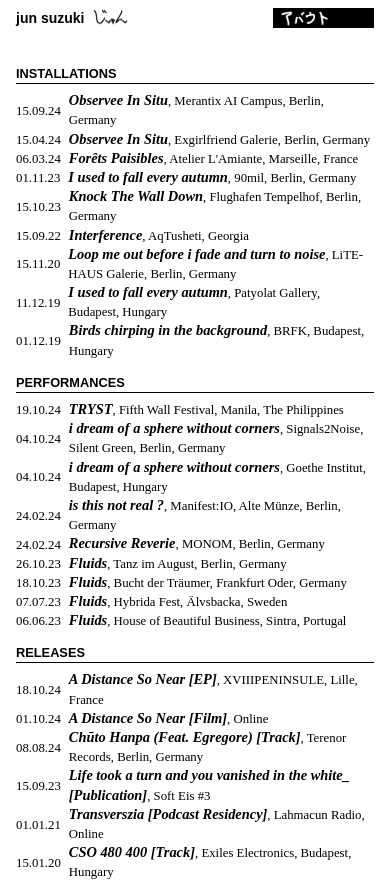
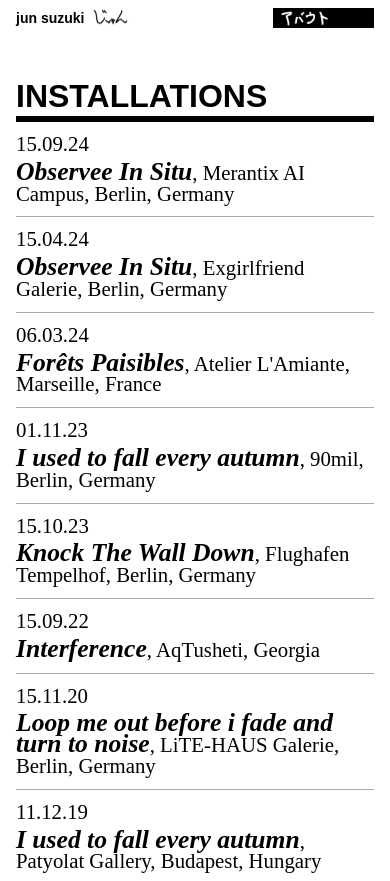
Before and after one commit to szkjn/jiko-shoukai, a SvelteKit app: page / in a window 390 px wide. Shown: the top 881 px of the page. Built offline with nearby package versions, Linux system fonts and the light colour scheme.

Commit message:
Improved mobile view

```diff
--- a/src/components/About.svelte
+++ b/src/components/About.svelte
@@ -16,8 +16,8 @@
     devices, vocals, and field recordings to create a rich tapestry of sound
     that reflects his <span>multicultural heritage</span>. <br /><br />He
     recently published <i>Kuchibiru / クチビル</i>, the first single from his
-    forthcoming album <i>A Distance So Close</i> on XVIIIPENINSULE Records. For
-    the past two years, he has been touring <i>Fluids</i>, a collaboration with
+    debute EP <i>A Distance So Close</i> on XVIIIPENINSULE Records. For the past
+    two years, he has been touring <i>Fluids</i>, a collaboration with
     dancer-choreographer Alvin Collantes, which explores
     <span>cultural and gender identities through body, music and voice</span>,
     in both intimate and established settings in Germany (Tanz im August, Bucht
@@ -26,7 +26,8 @@
     Business). <br /> <br />His installation work has been showcased in
     residencies and exhibitions across Georgia (AqTusheti), Budapest (Patyolat
     Gallery, BRFK), Iceland (Gamli Skoli), and Berlin (Flughafen Tempelhof, Alte
-    Münze, Manifest:IO, Exgirlfirend Gallery, LiTE-HAUS Galerie, 90mil).
+    Münze, Manifest:IO, Exgirlfriend Gallery, Merantix AI Campus, LiTE-HAUS
+    Galerie, 90mil).
   </p>
   <img src="/images/banner.jpg" alt="" />
 </div>
@@ -43,4 +44,11 @@
   span {
     font-weight: 900;
   }
+
+  @media (max-width: 760px) {
+    p {
+      font-size: 1.6rem;
+      line-height: 1.8rem;
+    }
+  }
 </style>
--- a/src/data/projects.ts
+++ b/src/data/projects.ts
@@ -100,13 +100,13 @@ export const projects: Project[] = [
     ]
 },
 {
-    title: 'CSO 480 400 [Track]',
+    title: 'CSO 384 400 [Track]',
     loc: 'Exiles Electronics, Budapest, Hungary',
     category: ['releases'],
     tags: ['releases', 'music', 'compilation'],
     date: '15.01.2020',
     desc: "\nⓘ solidarity compilation for The City is For All (A Város Mindenkié)\n\nThe City is For All is a volunteer based grassroots organization operating in Budapest, in which homeless and non-homeless activists work together for housing rights and social justice. The organization operates as an informal advocacy group.",
-    img: ['antjemina_01.jpg'],
+    img: ['exiles_01.jpg'],
     links: [
         {label: "Bandcamp", url: "https://exiles-electronics.bandcamp.com/track/jun-suzuki-cso-384-400"},
     ]
@@ -215,7 +215,7 @@ export const projects: Project[] = [
     category: ['installations', 'programming'],
     tags: ['collaboration', 'generative_AI', 'interactive', 'programming'],
     date: '15.04.2024',
-    desc: "\n<i>Real-time AI-generated interactive sound installation.\nIn collaboration with new media artist Emilia Gentis.\nCurated by Elena Feijoo and Cathy Bijur, as part of Exgirlfriend Galerie closing event.</i>\n\nIn this installation, visitors confront the intersection of technology and self-perception, approaching a white pedestal to engage with a seemingly simple mechanism: a lone button. Suspended above, a constellation of smartphones dangles, ready to capture a photo of the subject. With a press, the installation whirs to life, capturing an image that becomes the subject of scrutiny by a trinity of AIs. These AIs analyse the image and ultimately judge the participant. Within moments, a synthesized voice, laden with the biases inherent to its programming, delivers a 30-second critique echoing through the exhibition space. Each AI persona, from an ad-targeting algorithm with motives as opaque as they are intrusive, to a surveillance entity quick to assume the worst, offers a unique, if sardonic, perspective on the human condition.\n\nObservee In Situ serves as a mirror reflecting the transformative power and potential perils of our digital age. It’s a reminder of the thin line between transformation and loss of self, urging visitors to ponder the perpetual cycle of reinvention in an era defined by the watchful eyes of technology.",
+    desc: "\n<i>Real-time AI-generated interactive sound installation.\nIn collaboration with new media artist Emilia Gentis.\nCurated by Elena Feijoo and Cathy Bijur, as part of Exgirlfriend Galerie closing event.</i>\n\nIn this installation, visitors confront the intersection of technology and self-perception, approaching a white pedestal to engage with a seemingly simple mechanism: a lone button. Suspended above, a constellation of smartphones dangles, ready to capture a photo of the subject. With a press, the installation whirs to life, capturing an image that becomes the subject of scrutiny by a trinity of AIs. These AIs analyse the image and ultimately judge the participant. Within moments, a synthesized voice, laden with the biases inherent to its programming, delivers a 30-second critique echoing through the exhibition space. Each AI persona, from an ad-targeting algorithm with motives as opaque as they are intrusive, to a surveillance entity quick to assume the worst, offers a unique, if sardonic, perspective on the human condition.\n\n<i>Observee In Situ</i> serves as a mirror reflecting the transformative power and potential perils of our digital age. It’s a reminder of the thin line between transformation and loss of self, urging visitors to ponder the perpetual cycle of reinvention in an era defined by the watchful eyes of technology.",
     img: ['observee_in_situ_02.jpg', 'observee_in_situ_03.jpg'],
     links: [{label: "Instagram Reel", url: "https://www.instagram.com/p/C6nllI7sTSO/"}]
 },
@@ -331,7 +331,7 @@ export const projects: Project[] = [
     category: ['performances'],
     tags: ['performances', 'dance'],
     date: '19.10.2024',
-    desc: "\n<i>Live performance in collaboration with Daloy Dance Company.\nWith the support of The Japan Foundation of Manila.</i>",
-    img: ['tryst_01.jpg']
+    desc: "\n<i>Live performance in collaboration with Daloy Dance Company.\nWith the support of The Japan Foundation of Manila.</i><br/><br/>Daloy Dance Company is a contemporary dance theater group that stands at the intersection of art and activism. Their work is deeply rooted in the embodied histories of the Filipino people, often addressing themes of identity, community, and social transformation. Through their performances, workshops, and community engagements, they seek to create a space where art becomes a catalyst for change, healing, and empowerment.<br/><br/><i>\"Fifth Wall Fest presents Tryst by Daloy Dance Company<br/><br/>A powerful collaboration between Filipino dance marker Ea Torrado, Filipino-Canadian choreographer Alvin Collantes, and Japanese-French sound artist Jun Suzuki. Supported by Japan Foundation Manila, \"Tryst\" delves into power, submission, and identity through a queer lens, challenging societal norms and exploring what it means to exist in a queer world.\"</i>",
+    img: ['tryst_01.jpg', 'tryst_02.jpg']
 },
 ];
--- a/src/routes/+page.svelte
+++ b/src/routes/+page.svelte
@@ -63,19 +63,17 @@
           <div class="project-list py-2 flex flex-col">
             {#each getProjectsByCategory(category) as project}
               <button
-                class="project-header"
+                class="project-header flex flex-row items-center"
                 on:click={() => handleProjectSelect(project)}
               >
-                <div class="flex flex-row items-center">
                 <p class="date pr-2">
                   {formatDateShort(project.date)}
                 </p>
                 <h4>
                   <span class="title">
                     {project.title}
-                    </span>, {project.loc}
+                  </span><span class="loc">, {project.loc}</span>
                 </h4>
-                </div>
               </button>
               {#if selectedProject === project}
                 <div
@@ -111,13 +109,6 @@
     </div>
 
     <div class="right-panel {isAboutVisible ? 'visible' : ''}">
-      <!-- {#if selectedProject}
-        <div class="image-container flex flex-col">
-          {#each selectedProject.img as image}
-            <img src="images/{image}" alt={selectedProject.title} />
-          {/each}
-        </div>
-      {/if} -->
       {#if isAboutVisible}
         <About />
       {/if}
@@ -264,11 +255,29 @@
   }
 
   @media (max-width: 760px) {
+    .category-btn {
+      font-size: 2rem;
+      line-height: 2.5rem;
+      border-bottom: 6px solid black;
+      margin-bottom: 0;
+      padding-top: 1rem;
+    }
+    .project-list {
+      padding: 0;
+    }
+    .project-header {
+      flex-direction: column;
+      align-items: start;
+      gap: 0.5rem;
+      padding: 0.75rem 0;
+      border-bottom: 1px solid #aaa;
+    }
+    /* .date {1 */
     .project-details {
       flex-direction: column;
       gap: 1rem;
     }
-    .project-header > div,
+    .project-header,
     .desc,
     .image-container {
       width: 100%;
@@ -279,5 +288,21 @@
     img {
       max-width: 100%;
     }
+
+    a,
+    button,
+    h4,
+    .date {
+      font-size: 1.3rem;
+      line-height: 1.3rem;
+    }
+    .desc {
+      font-size: 1.2rem;
+      line-height: 1.6rem;
+    }
+    .title {
+      font-size: 1.6rem;
+      line-height: 1rem;
+    }
   }
 </style>
```
Also changed, not shown: static/images/exiles_01.jpg (added), static/images/tryst_02.jpg (added). Lines whose indentation alone changed are shown as unchanged.
